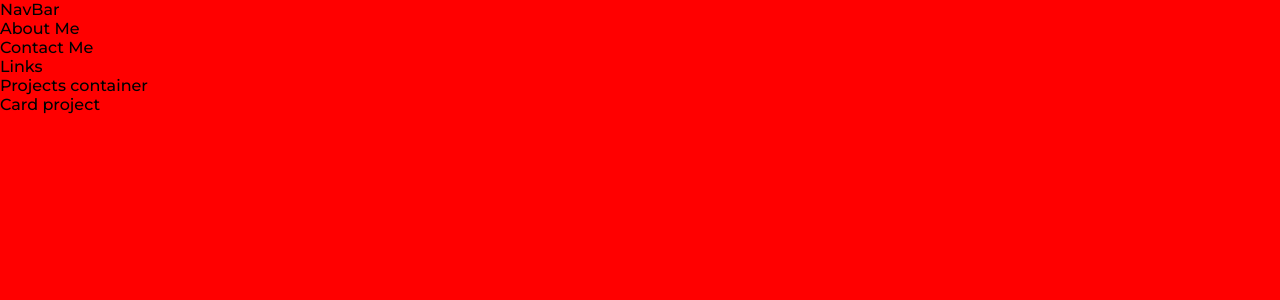
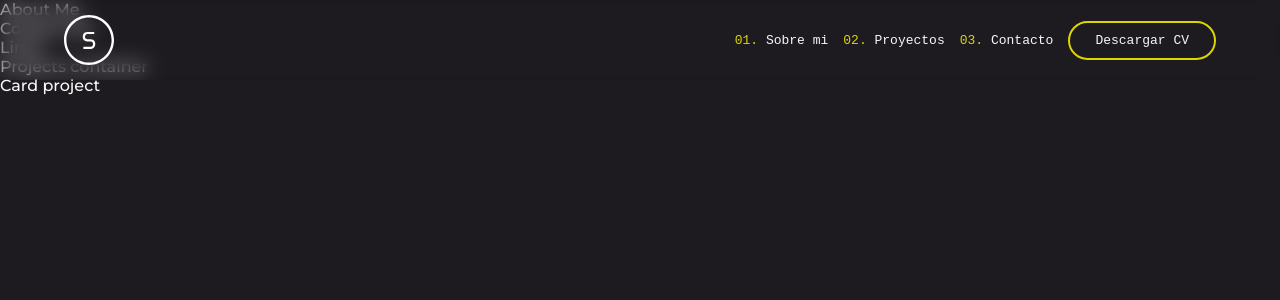
Before and after one commit to sashacamar/portfolio, a React (Create React App) app in the folder client/: page / in a window 1280 px wide. Shown: the top 300 px of the page. Built offline with nearby package versions, Linux system fonts and the light colour scheme; a web font is replaced by a local one.

Commit message:
estilos en el Nav Bar para escritorio

```diff
--- a/client/src/App.css
+++ b/client/src/App.css
@@ -4,6 +4,8 @@
     --grey: #C7C7B0;
     --grey-2: #808080;
     --yellow: #DBD500;
+    --background: #1D1B20;
+    --black: #000000;
 
     /* fuentes */
     --font-1: 'Montserrat', sans-serif;
@@ -14,7 +16,7 @@
     --description-desktop: 30px;
     --title-desktop: 30px;
     --subtitle-desktop: 20px;
-    --text-desktop: 15px;
+    --text-desktop: 13px;
     --small-text-desktop: 12px;
 
     /* tamanos de letra mobile */
@@ -25,13 +27,19 @@
     --text-mobile: 10px;
     --small-text-mobile: 8px;
 
+
+
+    --padding-left-right: 5%;
 }
 
 body{
     min-width: 100vw;
     min-height: 100vh;
-    background-color: red;
     margin: 0;
     padding: 0;
+
     font-family: var(--font-1);
+    color: var(--white);
+
+    background-color: var(--background);
 }
--- a/client/src/components/desktop/NavBar/NavBar.jsx
+++ b/client/src/components/desktop/NavBar/NavBar.jsx
@@ -1,9 +1,21 @@
 import styles from './NavBar.module.css';
+
+import logo from '../../../assets/logo1.svg';
 
 const NavBar = () => {
     return (
-        <div>
-            NavBar
+        <div className={styles.NavBarContainer}>
+            <div className={styles.logoContainer}>
+                {/* <img className={styles.logoImg} src={logo} alt="S" /> */}
+            </div>
+            <div className={styles.buttonsContainer}>
+                <ul className={styles.ul}>
+                    <li className={styles.li}><span className={styles.liNumber}>01. </span>Sobre mi</li>
+                    <li className={styles.li}><span className={styles.liNumber}>02. </span>Proyectos</li>
+                    <li className={styles.li}><span className={styles.liNumber}>03. </span>Contacto</li>
+                </ul>
+                <div className={styles.buttonCV}>Descargar CV</div>
+            </div>
         </div>
     )
 }
--- a/client/src/components/desktop/NavBar/NavBar.module.css
+++ b/client/src/components/desktop/NavBar/NavBar.module.css
@@ -0,0 +1,79 @@
+/*------ Generales */
+.NavBarContainer{
+    backdrop-filter: blur(10px);
+
+    width: 90vw;
+    max-width: 100vw;
+    height: 80px;
+    padding: 0 5vw;
+
+    position: fixed;
+    display: flex;
+    justify-content: space-between;
+    align-items: center;
+
+    font-family: var(--font-2);
+    font-size: var(--text-desktop);
+
+    z-index: 999;
+}
+
+.buttonsContainer{
+    display: flex;
+    align-items: center;
+}
+
+
+/* ----- Logo */
+.logoContainer{
+    width: 50px;
+    height: 50px;
+    background-image: url('../../../assets/logo1.svg');
+    background-size: cover;
+
+    cursor: pointer;
+    transition: all 0.2s ease-in-out;
+}
+
+.logoContainer:hover{
+    transform: rotate(180deg);
+    background-image: url(../../../assets/logo2.svg);
+}
+
+
+/* ----- Lista */
+.ul{
+    display: flex;
+    list-style-type: none;
+}
+
+.li{
+    margin-right: 15px;
+
+    cursor: pointer;
+    transition: all 0.3s ease;
+}
+
+.li:hover{
+    color: var(--yellow);
+}
+
+.liNumber{
+    color: var(--yellow);
+}
+
+
+/* ----- Boton CV */
+.buttonCV{
+    border: 2px solid var(--yellow);
+    border-radius: 50px;
+    padding: 10px 25px;
+
+    cursor: pointer;
+    transition: all 0.4s ease-in-out;
+}
+
+.buttonCV:hover{
+    background: var(--yellow);
+    color: var(--background);
+}
```
